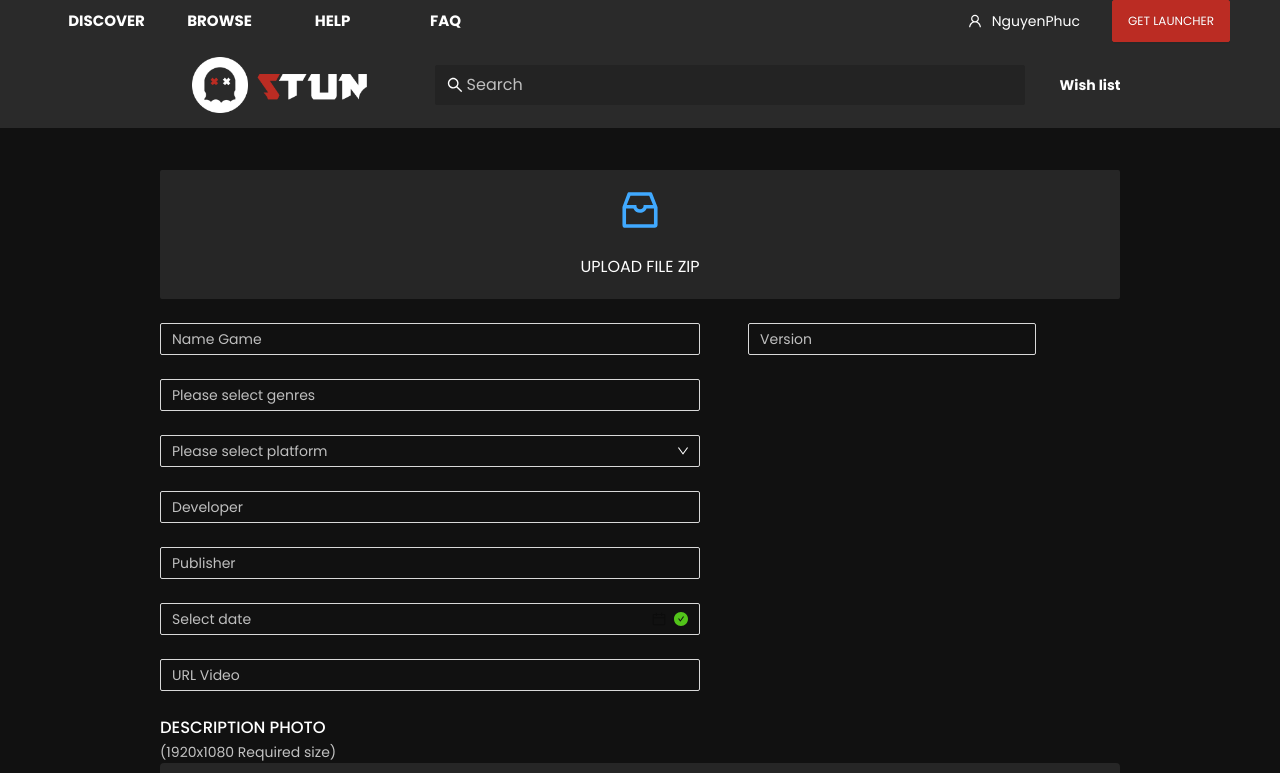
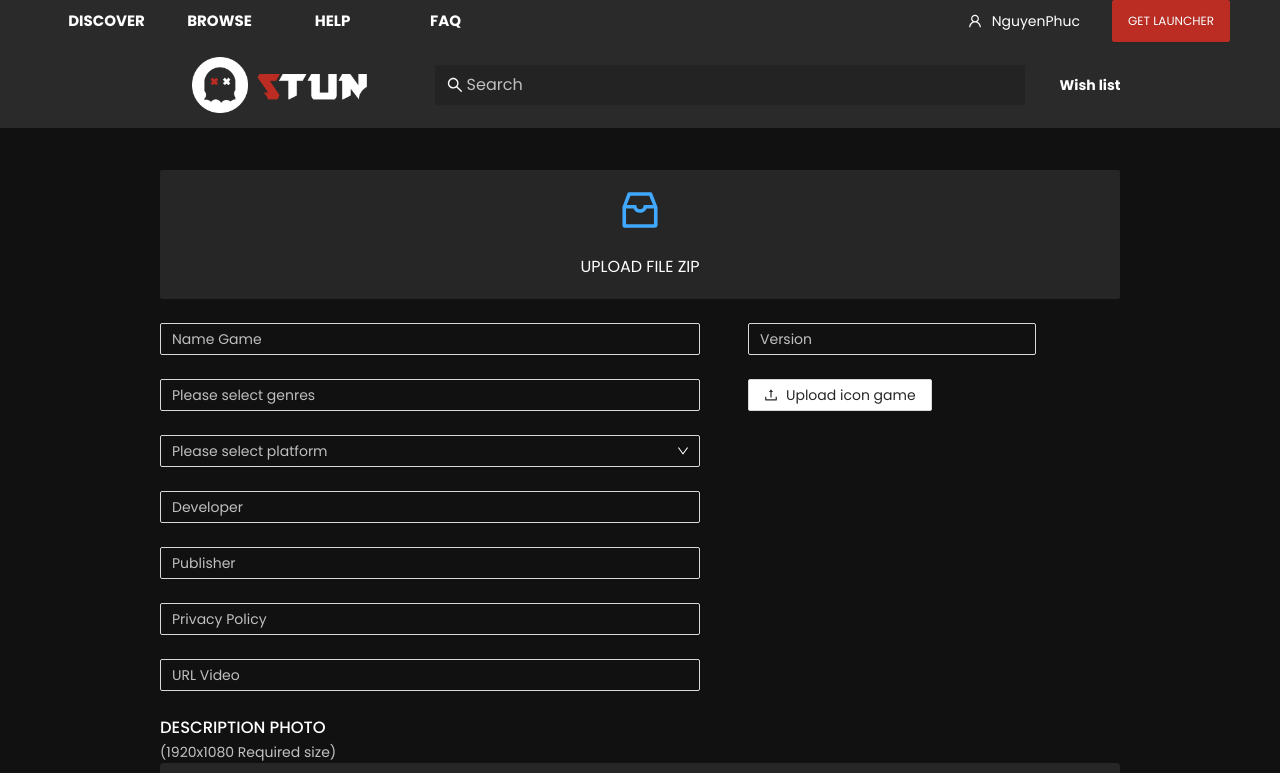
Before and after one commit to lns-uit/game-store, a React (Create React App) app: page /admin/create-game in a window 1280 px wide. Shown: the top 773 px of the page. Built offline with nearby package versions, Linux system fonts and the light colour scheme.

Commit message:
get link image and zip in firebase

```diff
--- a/src/components/UploadFile/DetailGame.tsx
+++ b/src/components/UploadFile/DetailGame.tsx
@@ -2,25 +2,48 @@ import React, {useState, useRef} from 'react';
 import {
     Form,
     Select,
-    InputNumber,
-    Switch,
-    Radio,
-    Slider,
     Button,
     Upload,
-    Rate,
-    Checkbox,
     Row,
     Col,
-    Input,
-    Modal,
-    DatePicker
+    Input
 } from 'antd';
 import { UploadOutlined } from '@ant-design/icons';
+import {storage} from "../../firebase"
+import { useDispatch } from 'react-redux';
+import {setUrlGameAvatar} from '../../redux/actions/gameAvatarAction'
 
 const { Option } = Select;
 
 function DetailGame(){
+    const dispatch = useDispatch();
+
+    const normFileImages = (e) => {
+        if(e.file.status === "error"){
+            getLinkFileImage(e.file.originFileObj);
+        }
+    }
+
+    function getLinkFileImage(file){
+        const uploadTask = storage.ref(`gameAvatar/${file.name}`).put(file);
+        uploadTask.on(
+            "state_changed",
+            snapshot =>{},
+            error => {
+                console.log(error);
+            },
+            ()=>{
+                storage
+                    .ref("gameAvatar")
+                    .child(file.name)
+                    .getDownloadURL()
+                    .then(url=>{
+                        console.log(1);
+                        dispatch(setUrlGameAvatar('getLink', file.name,url,));
+                    })
+            }
+        )
+    }
 
     return(
         <div className="detail-game">
@@ -84,11 +107,10 @@ function DetailGame(){
                     </Form.Item>
 
                     <Form.Item
-                        name="releaseDate"
-                        hasFeedback validateStatus="success"
-                        rules={[{ required: true, message: 'Please input release date!' }]}
+                        name="privacyPolicy"
+                        rules={[{ required: true, message: 'Please input privacy policy!' }]}
                     >
-                        <DatePicker style={{ width: '100%' }} />
+                        <Input placeholder="Privacy Policy" />
                     </Form.Item>
 
                     <Form.Item
@@ -112,6 +134,15 @@ function DetailGame(){
                     >
                         <Input placeholder="Version" />
                     </Form.Item>
+                    <Form.Item
+                        name="iconGame"
+                        valuePropName="fileList"
+                        getValueFromEvent={normFileImages}
+                    >
+                        <Upload name="iconGame">
+                        <Button icon={<UploadOutlined />}>Upload icon game</Button>
+                        </Upload>
+                    </Form.Item>
                 </Col>
             </Row>
         </div>
--- a/src/layout/Admin/Admin.tsx
+++ b/src/layout/Admin/Admin.tsx
@@ -26,22 +26,23 @@ import { Editor } from 'react-draft-wysiwyg';
 import 'react-draft-wysiwyg/dist/react-draft-wysiwyg.css';
 import 'draft-js/dist/Draft.css';
 import './styles.css';
-import {storage} from "../../firebase"
-import { url } from 'inspector';
+import {storage} from "../../firebase";
+import {RootState} from '../../redux/reducers/index';
+import { useSelector } from 'react-redux';
 
 const { Option } = Select;
 
+let urlZip: {name: string, url: string}[] = [];
+let urlImages: {name: string, url: string}[] = [];
 
 function Admin(){
     let _contentState = ContentState.createFromText('');
     const raw = convertToRaw(_contentState);
     const [contentState, setContentState] = useState(raw);
     const [fileList, setFileList] = useState([]);
-    const [urlZip, setUrlZip] = useState([{
-        name: '',
-        url: ''
-    }]);
-    const [urlImages, setUrlImages] = useState([]);
+    const url = useSelector(
+        (state: RootState) => state.gameAvatar
+    )
 
     const normFileZip = (e) => {
         if(e.file.status === "error"){
@@ -61,7 +62,6 @@ function Admin(){
         let stringErr = "";
         values.draw = contentState;
 
-        console.log(urlZip);
         // const checkZip = values.fileGame.reduce(game=>{
         //     return game.type === "application/x-zip-compressed"
         // })
@@ -94,6 +94,7 @@ function Admin(){
         }else{
             values.fileGame = urlZip;
             values.images = urlImages;
+            values.avatarGame = url;
             console.log(values);
         }
     }
@@ -112,7 +113,10 @@ function Admin(){
                     .child(file.name)
                     .getDownloadURL()
                     .then(url=>{
-
+                        urlZip.push({
+                            name: file.name,
+                            url: url
+                        });
                     })
             }
         )
@@ -131,7 +135,10 @@ function Admin(){
                     .child(file.name)
                     .getDownloadURL()
                     .then(url=>{
-
+                        urlImages.push({
+                            name: file.name,
+                            url: url
+                        });
                     })
             }
         )
--- /dev/null
+++ b/src/redux/actions/gameAvatarAction.ts
@@ -0,0 +1,9 @@
+const setUrlGameAvatar = (str: string, name: string, url: string) => {
+  return {
+    type: str,
+    name: name,
+    url: url
+  };
+};
+
+export { setUrlGameAvatar };
--- /dev/null
+++ b/src/redux/reducers/gameAvatar.ts
@@ -0,0 +1,30 @@
+export interface StateUrl{
+  name: string;
+  url: string;
+}
+
+const initialState ={
+  name: '',
+  url: ''
+}
+
+interface GameActionType {
+  name: string,
+  url: string;
+  type: string;
+}
+
+const avatarGameReducer = (state: StateUrl = initialState, action: GameActionType) => {
+  switch (action.type) {
+    case 'getLink':
+      console.log(action.url);
+      return {
+        name: action.name,
+        url: action.url
+      };
+    default:
+      return state;
+  }
+};
+
+export default avatarGameReducer;
--- a/src/redux/reducers/index.ts
+++ b/src/redux/reducers/index.ts
@@ -1,8 +1,10 @@
 import { combineReducers } from 'redux';
 import tabReducer from './tabReducer';
+import gameAvatarReducer from './gameAvatar'
 
 const rootReducer = combineReducers({
-  tab: tabReducer
+  tab: tabReducer,
+  gameAvatar: gameAvatarReducer
 });
 
 
```
